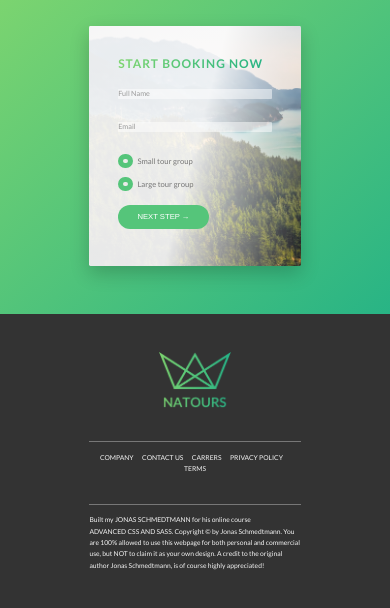
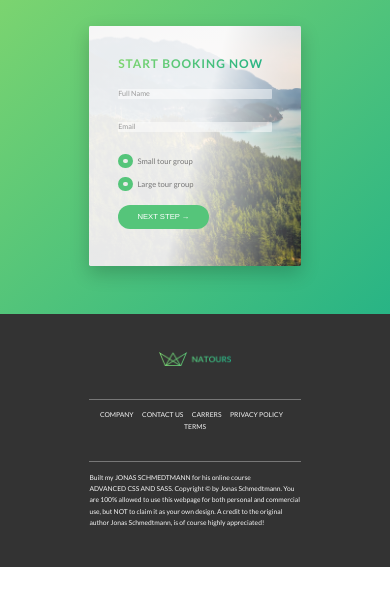
Before and after one commit to nanishipi/Project-to-Practice-CSS, a website: page index.html in a window 390 px wide. Shown: the part 3656-4264 px from the top of the page. After the commit the page ends 4223 px from the top, so only its background shows below. Drawn offline with Linux system fonts and the light colour scheme.

Commit message:
responsive images

```diff
--- a/index.html
+++ b/index.html
@@ -418,7 +418,17 @@
 
     <footer class="footer">
       <div class="footer__logo-box">
-        <img src="img/logo-green-2x.png" alt="Full logo" class="footer__logo" />
+        <picture class="footer__logo">
+          <source
+            srcset="img/logo-green-small-1x.png 1x, img/logo-green-2x.png 2x"
+            media="(max-width: 37.5rem)"
+          />
+          <img
+            srcset="img/logo-green-1x.png 1x, img/logo-green-2x.png 2x"
+            alt="Full logo"
+            class="footer__logo"
+          />
+        </picture>
       </div>
       <div class="row">
         <div class="col-1-of-2">
```
